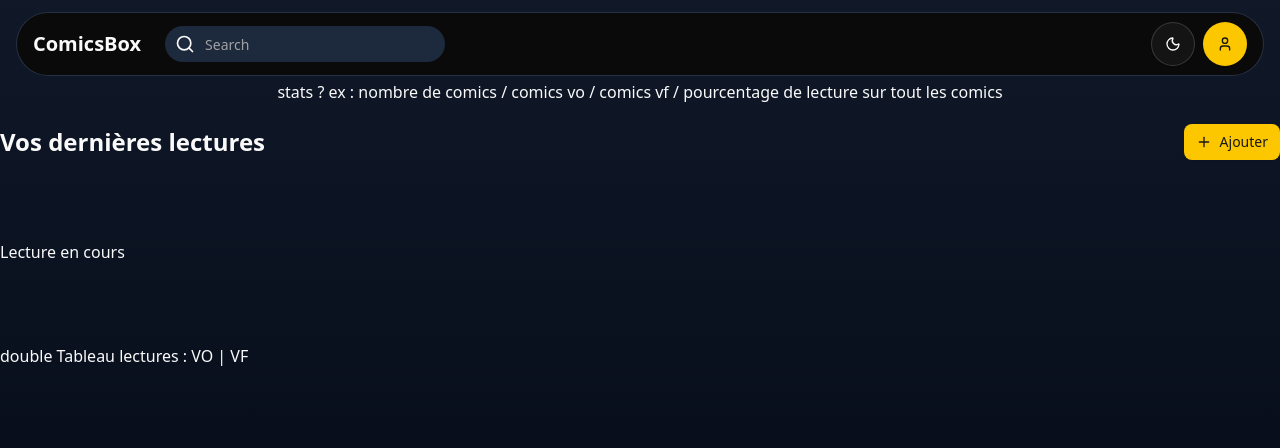
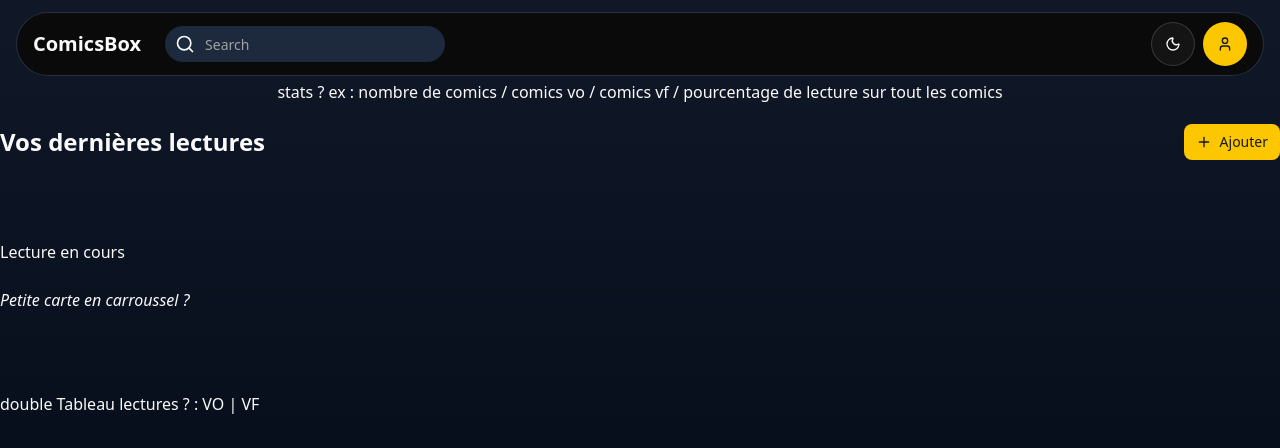
Before and after one commit to tomab23/ComicsBox, a React (Vite) app: page /home in a window 1280 px wide. Shown: the top 448 px of the page. Built offline with nearby package versions, Linux system fonts and the light colour scheme.

Commit message:
update Test & update homepage idea

```diff
--- a/src/models/Test.ts
+++ b/src/models/Test.ts
@@ -3,17 +3,20 @@ export default class Test{
     name: string;
     vo: boolean;
     page: number;
+    reading: boolean;
 
     constructor(
         id: number,
         name: string,
         vo: boolean,
         page: number,
+        reading: boolean,
     ){
         this.id = id;
         this.page = page;
         this.vo = vo;
         this.name = name;
+        this.reading = reading;
     }
 
 
--- a/src/models/TestList.ts
+++ b/src/models/TestList.ts
@@ -5,30 +5,35 @@ export const TestList : Test[] = [
      id: 1,
      name: "Batman #1",
      page: 25,
-    vo: true
+     vo: true,
+     reading: true
  },
   {
       id: 2,
       name: "Duke",
       page: 165,
-    vo: false
+      vo: false,
+      reading: false
   },
   {
       id: 3,
       name: "Kick-ass",
       page: 650,
-    vo: false
+      vo: false,
+      reading: true
   },
   {
       id: 4,
       name: "Geiger #8",
       page: 25,
-    vo: true
+      vo: true,
+      reading: false
   },
   {
       id: 5,
       name: "Superman",
       page: 200,
-    vo: false
+      vo: false,
+      reading: false
   },
 ]
--- a/src/pages/HomePage.tsx
+++ b/src/pages/HomePage.tsx
@@ -8,23 +8,36 @@ const HomePage = () => {
   return (
     <div className="setpage">
       <Navbar />
-
+      {/* STATS */}
       <div className="contenu">
-      <p className="text-center">stats ? ex : nombre de comics / comics vo / comics vf / pourcentage de lecture sur tout les comics</p>
-
+        <p className="text-center">
+          stats ? ex : nombre de comics / comics vo / comics vf / pourcentage de
+          lecture sur tout les comics
+        </p>
+        {/* TITLE & ADD BUTTON */}
         <div className="flex justify-between items-center mt-5">
           <h1 className="text-2xl font-bold">Vos dernières lectures</h1>
-        <Button className="bg-button dark:hover:bg-yellow-500 hover:bg-gray-900" onClick={() => navigate("/comics-form")}> <Plus />Ajouter</Button>
+          <Button
+            className="bg-button dark:hover:bg-yellow-500 hover:bg-gray-900"
+            onClick={() => navigate("/comics-form")}
+          >
+            {" "}
+            <Plus />
+            Ajouter
+          </Button>
         </div>
 
+        {/* READING */}
         <div className="flex flex-col gap-20 mt-20">
+          <div>
             <p>Lecture en cours</p>
-
-        <p>double Tableau lectures : VO | VF</p>
+            <br />
+            <p className="italic">Petite carte en carroussel ?</p>
+          </div>
+          {/* LAST READ */}
+          <p>double Tableau lectures ? : VO | VF</p>
         </div>
       </div>
-
-
     </div>
   );
 };
```
Lines whose indentation alone changed are shown as unchanged.
